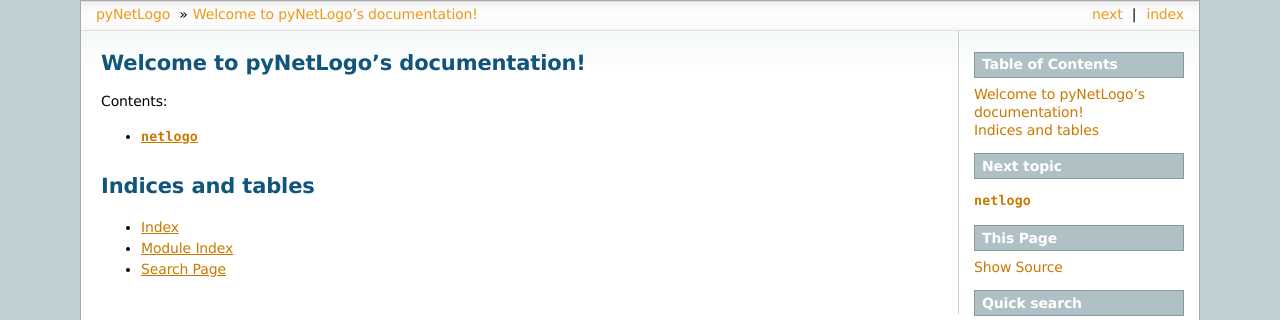
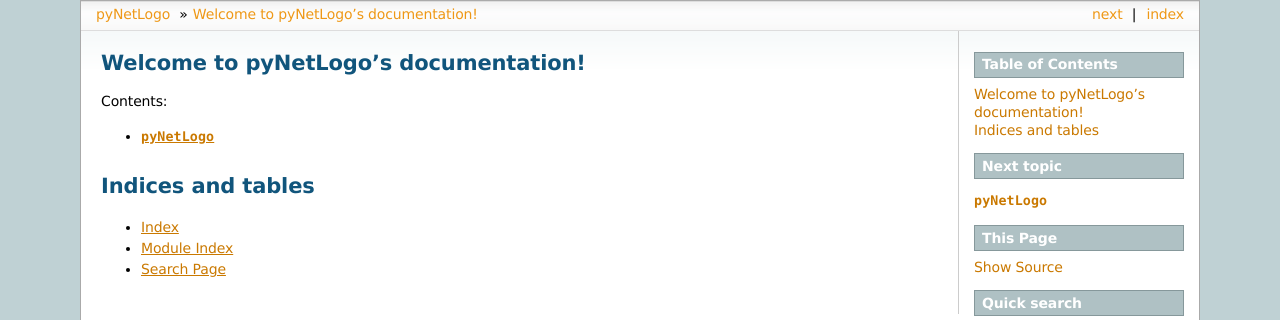
Before and after one commit to quaquel/pyNetLogo, a Sphinx documentation site: the page built from docs/source/index.rst, in a window 1280 px wide. Shown: the top 320 px of the page. Built offline with Sphinx 7.4.7, drawn with Linux system fonts in a browser that asks for light colours; formulas are drawn with MathJax 3.

Commit message:
further documentation fixes for readthedocs

```diff
--- a/docs/source/_docs/netlogo.rst
+++ /dev/null
@@ -1,6 +0,0 @@
-**************
-:mod:`netlogo`
-**************
-
-.. automodule:: netlogo
-   :members:
--- /dev/null
+++ b/docs/source/_docs/pyNetLogo.rst
@@ -0,0 +1,6 @@
+****************
+:mod:`pyNetLogo`
+****************
+
+.. automodule:: pyNetLogo
+   :members:
--- a/docs/source/conf.py
+++ b/docs/source/conf.py
@@ -18,7 +18,7 @@
 # documentation root, use os.path.abspath to make it absolute, like shown here.
 #sys.path.insert(0, os.path.abspath('.'))
 
-sys.path.append(os.path.abspath('../../'))
+sys.path.append(os.path.abspath('../../src/'))
 
 
 # -- General configuration -----------------------------------------------------
@@ -28,7 +28,7 @@
 
 # Add any Sphinx extension module names here, as strings. They can be extensions
 # coming with Sphinx (named 'sphinx.ext.*') or your custom ones.
-extensions = ['sphinx.ext.autodoc', 'sphinx.ext.doctest', 'sphinx.ext.pngmath']
+extensions = ['sphinx.ext.autodoc', 'sphinx.ext.doctest', 'sphinx.ext.imgmath']
 
 # Add any paths that contain templates here, relative to this directory.
 templates_path = ['_templates']
--- a/docs/source/index.rst
+++ b/docs/source/index.rst
@@ -11,7 +11,7 @@
 .. toctree::
    :maxdepth: 2
 
-   ../../_docs/netlogo.rst
+   ../../_docs/pyNetLogo.rst
 
 
 
```
